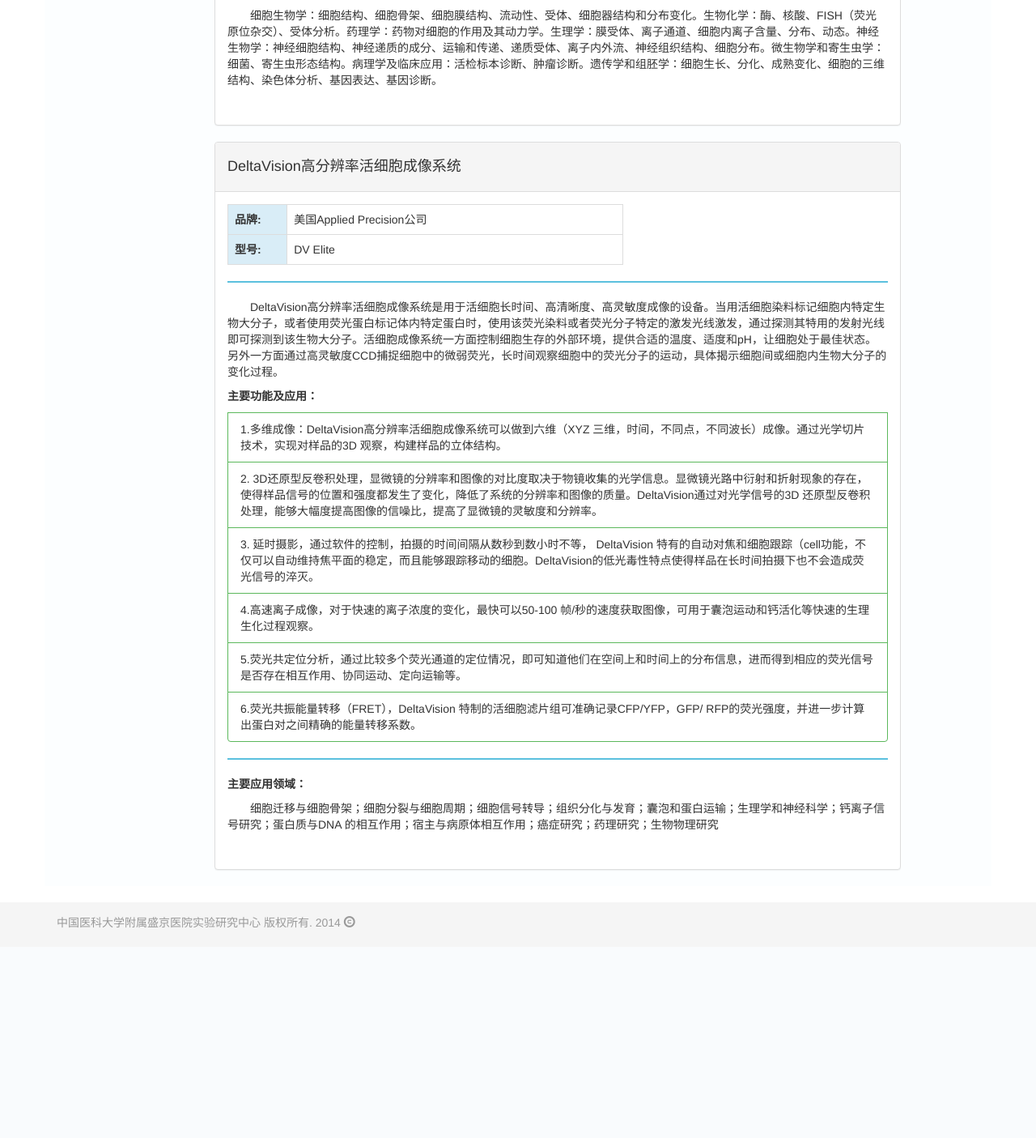
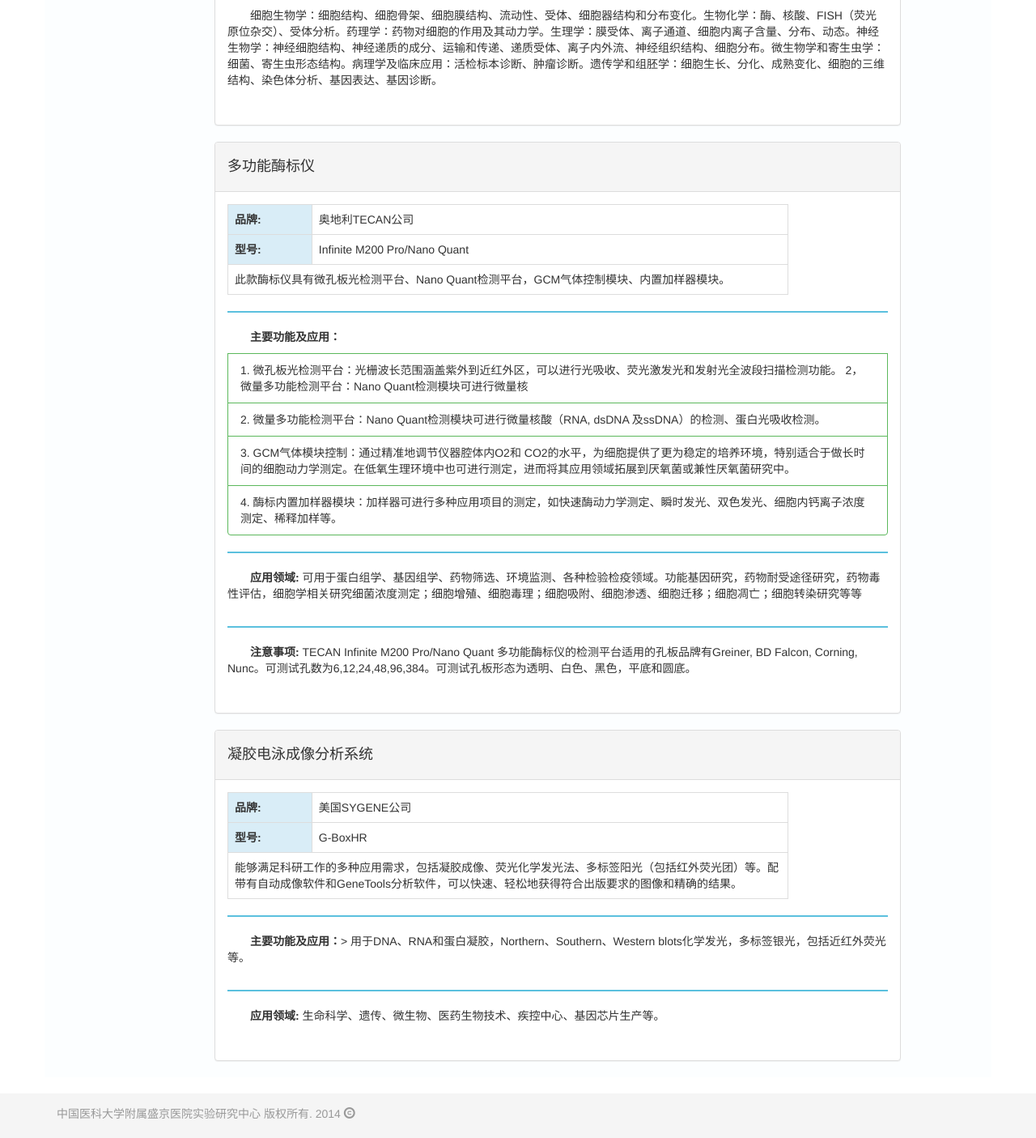
Before and after one commit to yuxiaotan/sjwebsite, a PHP site: page /equipment.html in a window 1280 px wide. Shown: the part 2108-3513 px from the top of the page at 81% size. Before the commit the page ends 3254 px from the top, so only its background shows below. Run offline with PHP 8.4, Linux system fonts and the light colour scheme; some libraries are stand-ins or nearby versions.

Commit message:
Equipment changes

```diff
--- a/css/styles.css
+++ b/css/styles.css
@@ -543,7 +543,7 @@ box-shadow: 3px 5px 20px 0px  rgba(66,139,202, 0.46);
 }
 
 a.eqpanchor{
-    display: block; position: relative; top: -250px; visibility: hidden;
+    display: block; position: relative; top: -80px; visibility: hidden;
 }
 
 .eqp2center{
--- a/equipment.html
+++ b/equipment.html
@@ -190,9 +190,107 @@
         </div>
 
 
+       <!-- A3 -->
+        <a class="eqpanchor" id="a3"></a>
+        <div class="panel panel-default eqptblitem">
+          <div class="panel-heading success">
+            <h4 class="panel-title">
+              <a data-toggle="collapse" data-parent="#accordion" href="#a3b">
+                <h4> 多功能酶标仪 </h4>
+              </a>
+            </h4>
+          </div>
+
+          <div id="a3b" class="panel-collapse collapse in">
+            <div class="panel-body">
+
+              <div class="eqptablelong">
+                <table class="table table-bordered">
+                  <tbody>
+                  <tr >
+                    <td class="eqprow info"><b>品牌:</b></td>
+                    <td>奥地利TECAN公司</td>
+                  </tr>
+                  <tr >
+                    <td class="eqprow info"><b>型号:</b></td>
+                    <td>Infinite M200 Pro/Nano Quant</td>
+                  </tr>
+                  <tr>
+                    <td colspan="2">此款酶标仪具有微孔板光检测平台、Nano Quant检测平台，GCM气体控制模块、内置加样器模块。</td>
+                  </tr>
+                  </tbody>
+                </table>
+              </div>
+
+              <div class="eqpsecondary">
+                <p><b>主要功能及应用：</b></p>
+
+                <div class="list-group-item">1.	微孔板光检测平台：光栅波长范围涵盖紫外到近红外区，可以进行光吸收、荧光激发光和发射光全波段扫描检测功能。
+2，	微量多功能检测平台：Nano Quant检测模块可进行微量核</div>
+                <div class="list-group-item">2. 微量多功能检测平台：Nano Quant检测模块可进行微量核酸（RNA, dsDNA 及ssDNA）的检测、蛋白光吸收检测。</div>
+                <div class="list-group-item">3. GCM气体模块控制：通过精准地调节仪器腔体内O2和 CO2的水平，为细胞提供了更为稳定的培养环境，特别适合于做长时间的细胞动力学测定。在低氧生理环境中也可进行测定，进而将其应用领域拓展到厌氧菌或兼性厌氧菌研究中。</div>
+                <div class="list-group-item">4. 酶标内置加样器模块：加样器可进行多种应用项目的测定，如快速酶动力学测定、瞬时发光、双色发光、细胞内钙离子浓度测定、稀释加样等。</div>
+              </div>
+
+              <div class="eqpsecondary">
+                <p><b>应用领域:</b>&nbsp;可用于蛋白组学、基因组学、药物筛选、环境监测、各种检验检疫领域。功能基因研究，药物耐受途径研究，药物毒性评估，细胞学相关研究细菌浓度测定；细胞增殖、细胞毒理；细胞吸附、细胞渗透、细胞迁移；细胞凋亡；细胞转染研究等等</p>
+              </div>
+
+             <div class="eqpsecondary">
+                <p><b>注意事项:</b>&nbsp;TECAN Infinite M200 Pro/Nano Quant 多功能酶标仪的检测平台适用的孔板品牌有Greiner, BD Falcon, Corning, Nunc。可测试孔数为6,12,24,48,96,384。可测试孔板形态为透明、白色、黑色，平底和圆底。</p>
+              </div>
+
+            </div>
+          </div>
+        </div>
 
 
-        <!-- A5 -->
+
+        <!-- A4 -->
+        <a class="eqpanchor" id="a4"></a>
+        <div class="panel panel-default eqptblitem">
+          <div class="panel-heading success">
+            <h4 class="panel-title">
+              <a data-toggle="collapse" data-parent="#accordion" href="#a4b">
+                <h4> 凝胶电泳成像分析系统 </h4>
+              </a>
+            </h4>
+          </div>
+
+          <div id="a4b" class="panel-collapse collapse in">
+            <div class="panel-body">
+
+              <div class="eqptablelong">
+                <table class="table table-bordered">
+                  <tbody>
+                  <tr >
+                    <td class="eqprow info"><b>品牌:</b></td>
+                    <td>美国SYGENE公司</td>
+                  </tr>
+                  <tr >
+                    <td class="eqprow info"><b>型号:</b></td>
+                    <td>G-BoxHR</td>
+                  </tr>
+                  <tr>
+                    <td colspan="2">能够满足科研工作的多种应用需求，包括凝胶成像、荧光化学发光法、多标签阳光（包括红外荧光团）等。配带有自动成像软件和GeneTools分析软件，可以快速、轻松地获得符合出版要求的图像和精确的结果。</td>
+                  </tr>
+                  </tbody>
+                </table>
+              </div>
+
+              <div class="eqpsecondary">
+                <p><b>主要功能及应用：</b>>&nbsp;用于DNA、RNA和蛋白凝胶，Northern、Southern、Western blots化学发光，多标签银光，包括近红外荧光等。</p>
+              </div>
+
+              <div class="eqpsecondary">
+                <p><b>应用领域:</b>&nbsp;生命科学、遗传、微生物、医药生物技术、疾控中心、基因芯片生产等。</p>
+              </div>
+
+            </div>
+          </div>
+        </div>
+
+        <!-- Deprecated
         <a class="eqpanchor" id="a5"></a>
         <div class="panel panel-default eqptblitem">
           <div class="panel-heading success">
@@ -243,7 +341,7 @@
 
             </div>
           </div>
-        </div>
+        </div> -->
 
          </div>
   </div>
--- a/t_topbar.html
+++ b/t_topbar.html
@@ -95,8 +95,6 @@
               <li><a href="./equipment.html#a2">激光扫描共聚焦显微镜</a></li>
               <li><a href="./equipment.html#a3">多功能酶标仪</a></li>
               <li><a href="./equipment.html#a4">DNA凝胶成像系统</a></li>
-              <li><a href="./equipment.html#a5">纤维切割仪</a></li>
-              <li><a href="./equipment.html#a6">高分辨率活细胞显像成像工作站</a></li>
             </ul>
             </li>
 
```
Also changed, not shown: downloads.html (+6 -1 lines), 3 other files.
